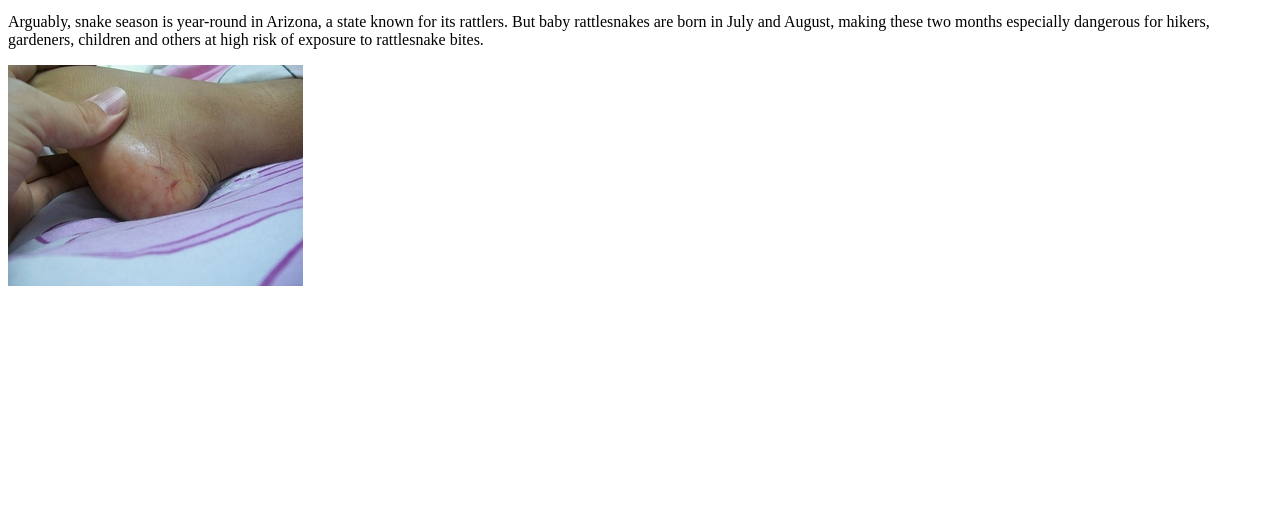
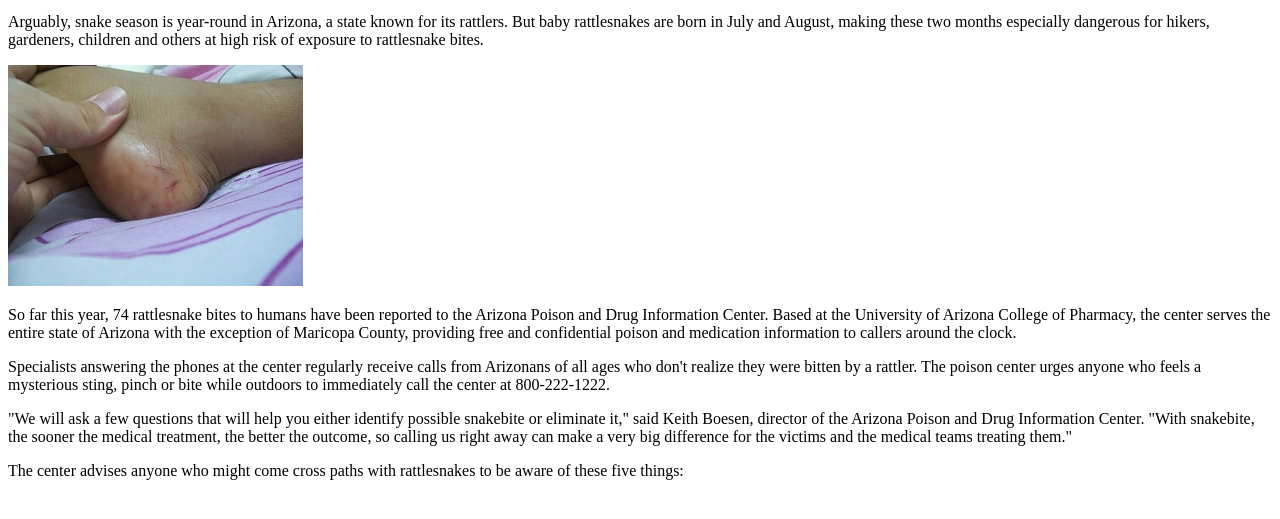
Before and after one commit to ShaneMatthews93/LAB_-News-article_-HTML-, a plain HTML site: page index.html in a window 1280 px wide. Shown: the part 183-702 px from the top of the page. Drawn offline with Linux system fonts and the light colour scheme.

Commit message:
Add additional <p> tags with information about rattlesnake bites

```diff
--- a/index.html
+++ b/index.html
@@ -11,5 +11,10 @@
    <p>UA College of Pharmacy | Aug. 6, 2014</p>
    <p>Arguably, snake season is year-round in Arizona, a state known for its rattlers. But baby rattlesnakes are born in July and August, making these two months especially dangerous for hikers, gardeners, children and others at high risk of exposure to rattlesnake bites.</p>
    <img src="SnakeBite.jpg" alt="Snake bite on side of child's foot">
+   <p>So far this year, 74 rattlesnake bites to humans have been reported to the Arizona Poison and Drug Information Center. Based at the University of Arizona College of Pharmacy, the center serves the entire state of Arizona with the exception of Maricopa County, providing free and confidential poison and medication information to callers around the clock.</p>
+   <p>Specialists answering the phones at the center regularly receive calls from Arizonans of all ages who don't realize they were bitten by a rattler. The poison center urges anyone who feels a mysterious sting, pinch or bite while outdoors to immediately call the center at 800-222-1222.</p>
+   <p>"We will ask a few questions that will help you either identify possible snakebite or eliminate it," said Keith Boesen, director of the Arizona Poison and Drug Information Center. "With snakebite, the sooner the medical treatment, the better the outcome, so calling us right away can make a very big difference for the victims and the medical teams treating them."</p>
+   <p>The center advises anyone who might come cross paths with rattlesnakes to be aware of these five things: </p>
+
 </body>
 </html>
```
